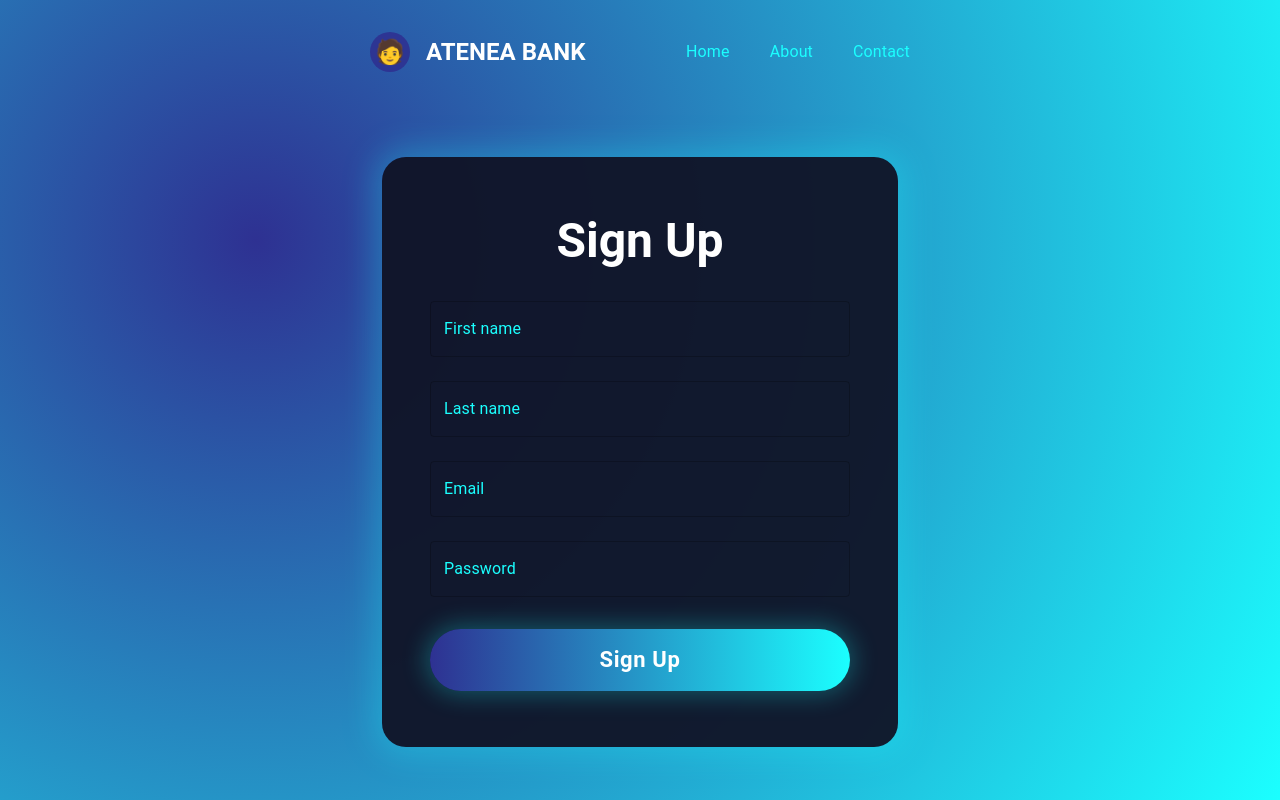
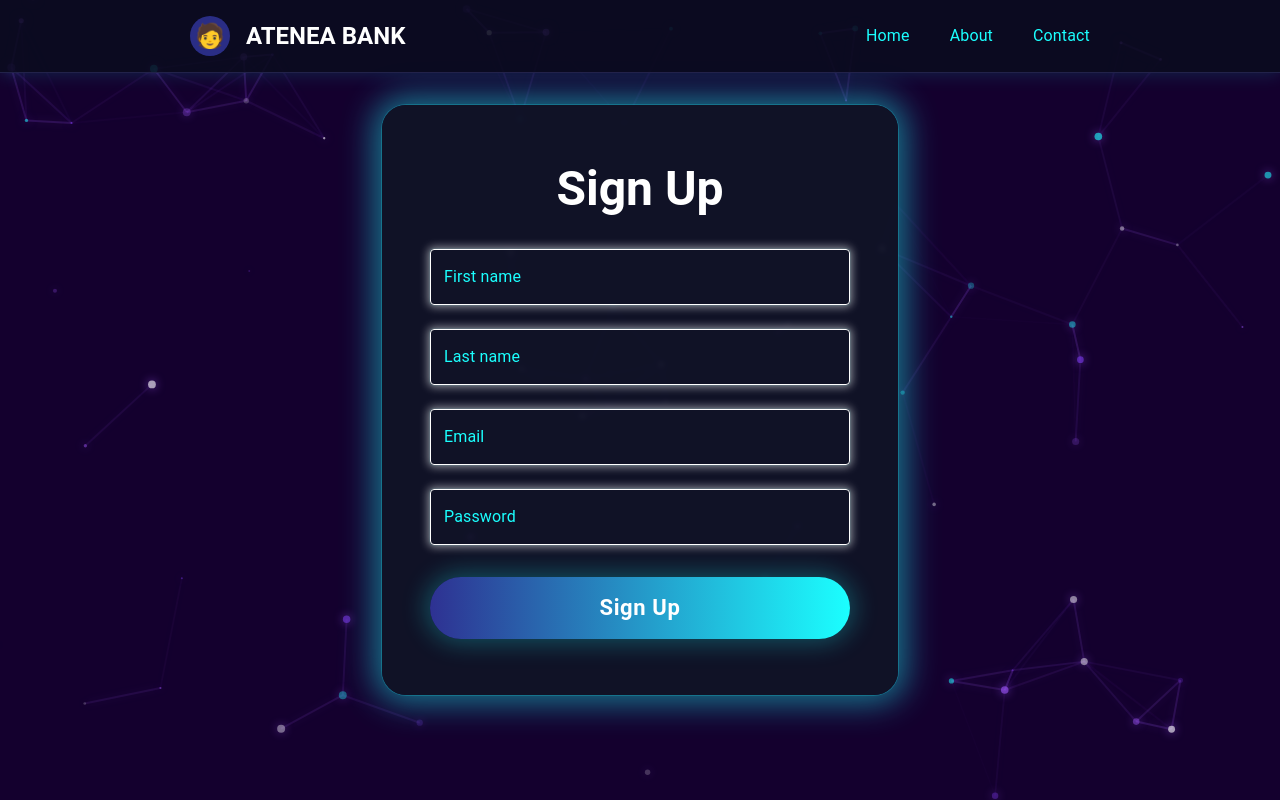
Before and after one commit to Atenea-Conocimientos/redux-athena-bank, a React (Vite) app in the folder frontend/: page / in a window 1280 px wide. Built offline with nearby package versions, Linux system fonts and the light colour scheme.

Commit message:
Added expected neon colors

```diff
--- a/frontend/package.json
+++ b/frontend/package.json
@@ -19,7 +19,10 @@
     "react": "^19.0.0",
     "react-dom": "^19.0.0",
     "react-i18next": "^15.5.1",
-    "react-redux": "^9.2.0"
+    "react-redux": "^9.2.0",
+    "react-tsparticles": "^2.12.2",
+    "tsparticles": "^2.12.0",
+    "tsparticles-engine": "^2.12.0"
   },
   "devDependencies": {
     "@eslint/js": "^9.22.0",
--- /dev/null
+++ b/frontend/src/components/NeonParticlesBackground.tsx
@@ -0,0 +1,70 @@
+import { useCallback } from 'react';
+import { loadFull } from 'tsparticles';
+import { Engine, Container } from 'tsparticles-engine';
+import Particles from 'react-tsparticles';
+
+const NeonParticlesBackground = () => {
+  const particlesInit = useCallback(async (engine: Engine) => {
+    await loadFull(engine);
+  }, []);
+
+  return (
+    <Particles
+      id="tsparticles"
+      init={particlesInit}
+      style={{
+        position: 'fixed',
+        top: 0,
+        left: 0,
+        width: '100vw',
+        height: '100vh',
+        zIndex: 0,
+      }}
+      options={{
+        background: {
+          color: '#14002e',
+        },
+        fullScreen: { enable: false },
+        fpsLimit: 60,
+        particles: {
+          number: { value: 70, density: { enable: true, area: 900 } },
+          color: { value: ['#a259ff', '#1bffff', '#fff', '#7c3aed'] },
+          shape: { type: 'circle' },
+          opacity: {
+            value: 0.6,
+            anim: { enable: true, speed: 0.7, opacity_min: 0.2, sync: false },
+          },
+          size: {
+            value: 4,
+            random: { enable: true, minimumValue: 2 },
+            anim: { enable: true, speed: 2, size_min: 1, sync: false },
+          },
+          links: {
+            enable: true,
+            distance: 130,
+            color: '#a259ff',
+            opacity: 0.25,
+            width: 2,
+            shadow: {
+              enable: true,
+              color: '#a259ff',
+              blur: 10,
+            },
+          },
+          move: {
+            enable: true,
+            speed: 1.5,
+            direction: 'none',
+            random: false,
+            straight: false,
+            outModes: { default: 'out' },
+            attract: { enable: false },
+          },
+        },
+        detectRetina: true,
+      }}
+    />
+  );
+};
+
+export default NeonParticlesBackground;
--- a/frontend/src/components/SignUp.tsx
+++ b/frontend/src/components/SignUp.tsx
@@ -1,6 +1,7 @@
 import React from 'react';
 import { Box, Button, TextField, Typography, Paper } from '@mui/material';
 import { useTranslation } from 'react-i18next';
+import NeonParticlesBackground from './NeonParticlesBackground';
 
 const gradient = 'linear-gradient(90deg, #2E3192 0%, #1BFFFF 100%)';
 
@@ -11,24 +12,42 @@ const SignUp: React.FC = () => {
       sx={{
         minHeight: '100vh',
         minWidth: '100vw',
-        background: 'radial-gradient(circle at 20% 30%, #2e3192 0%, #1bffff 100%)',
+        background: 'transparent',
         display: 'flex',
         flexDirection: 'column',
         alignItems: 'center',
         justifyContent: 'center',
         position: 'relative',
+        zIndex: 1,
       }}
     >
-      {/* Header and Nav */}
-      <Box sx={{
+      <NeonParticlesBackground />
+      {/* Header and Nav - now always at the top */}
+      <Box
+        sx={{
           width: '100%',
-        maxWidth: 540,
+          position: 'fixed',
+          top: 0,
+          left: 0,
+          zIndex: 10,
+          bgcolor: 'rgba(10, 12, 30, 0.85)',
+          borderBottom: '1px solid #22224a',
+          boxShadow: '0 2px 16px 0 #1bffff22',
+          display: 'flex',
+          justifyContent: 'center',
+        }}
+      >
+        <Box
+          sx={{
+            width: '100%',
+            maxWidth: 900,
             display: 'flex',
             justifyContent: 'space-between',
             alignItems: 'center',
-        mb: { xs: 2, sm: 4 },
-        mt: { xs: 2, sm: 4 },
-      }}>
+            px: { xs: 2, sm: 4 },
+            py: 2,
+          }}
+        >
           <Box sx={{ display: 'flex', alignItems: 'center' }}>
             <Box
               sx={{
@@ -62,6 +81,7 @@ const SignUp: React.FC = () => {
             </Typography>
           </Box>
         </Box>
+      </Box>
       {/* Sign Up Form */}
       <Box sx={{ flex: 1, display: 'flex', alignItems: 'center', justifyContent: 'center', width: '100%' }}>
         <Paper
@@ -70,14 +90,15 @@ const SignUp: React.FC = () => {
             px: { xs: 2, sm: 6 },
             py: { xs: 4, sm: 7 },
             borderRadius: 6,
-            background: 'rgba(16, 20, 38, 0.95)',
-            boxShadow: '0 0 32px 8px #1bffff44',
+            background: 'rgba(16, 20, 38, 0.95)', // solid glassmorphic background
+            boxShadow: '0 0 32px 8px #1bffff77, 0 0 0 1px #1bffff33', // stronger neon glow
             minWidth: { xs: 280, sm: 380 },
             maxWidth: 420,
             width: '100%',
             display: 'flex',
             flexDirection: 'column',
             alignItems: 'center',
+            backdropFilter: 'blur(2px)',
           }}
         >
           <Typography variant="h3" fontWeight={700} color="#fff" mb={4}>
@@ -87,21 +108,60 @@ const SignUp: React.FC = () => {
             variant="outlined"
             fullWidth
             label={t('firstName', 'First name')}
-            sx={{ mb: 3, input: { color: '#fff' }, label: { color: '#1BFFFF' } }}
+            sx={{
+              mb: 3,
+              input: { color: '#fff' },
+              label: { color: '#1BFFFF' },
+              '& .MuiOutlinedInput-notchedOutline': {
+                boxShadow: '0 0 8px 2px #fff8, 0 0 2px 0 #1bffff44',
+                borderColor: '#fff',
+                transition: 'box-shadow 0.3s, border-color 0.3s',
+              },
+              '& .MuiOutlinedInput-root.Mui-focused .MuiOutlinedInput-notchedOutline': {
+                boxShadow: '0 0 16px 4px #fff, 0 0 8px 2px #1bffff88',
+                borderColor: '#1bffff',
+              },
+            }}
             InputLabelProps={{ style: { color: '#1BFFFF' } }}
           />
           <TextField
             variant="outlined"
             fullWidth
             label={t('lastName', 'Last name')}
-            sx={{ mb: 3, input: { color: '#fff' }, label: { color: '#1BFFFF' } }}
+            sx={{
+              mb: 3,
+              input: { color: '#fff' },
+              label: { color: '#1BFFFF' },
+              '& .MuiOutlinedInput-notchedOutline': {
+                boxShadow: '0 0 8px 2px #fff8, 0 0 2px 0 #1bffff44',
+                borderColor: '#fff',
+                transition: 'box-shadow 0.3s, border-color 0.3s',
+              },
+              '& .MuiOutlinedInput-root.Mui-focused .MuiOutlinedInput-notchedOutline': {
+                boxShadow: '0 0 16px 4px #fff, 0 0 8px 2px #1bffff88',
+                borderColor: '#1bffff',
+              },
+            }}
             InputLabelProps={{ style: { color: '#1BFFFF' } }}
           />
           <TextField
             variant="outlined"
             fullWidth
             label={t('email', 'Email')}
-            sx={{ mb: 3, input: { color: '#fff' }, label: { color: '#1BFFFF' } }}
+            sx={{
+              mb: 3,
+              input: { color: '#fff' },
+              label: { color: '#1BFFFF' },
+              '& .MuiOutlinedInput-notchedOutline': {
+                boxShadow: '0 0 8px 2px #fff8, 0 0 2px 0 #1bffff44',
+                borderColor: '#fff',
+                transition: 'box-shadow 0.3s, border-color 0.3s',
+              },
+              '& .MuiOutlinedInput-root.Mui-focused .MuiOutlinedInput-notchedOutline': {
+                boxShadow: '0 0 16px 4px #fff, 0 0 8px 2px #1bffff88',
+                borderColor: '#1bffff',
+              },
+            }}
             InputLabelProps={{ style: { color: '#1BFFFF' } }}
           />
           <TextField
@@ -109,7 +169,20 @@ const SignUp: React.FC = () => {
             fullWidth
             type="password"
             label={t('password', 'Password')}
-            sx={{ mb: 4, input: { color: '#fff' }, label: { color: '#1BFFFF' } }}
+            sx={{
+              mb: 4,
+              input: { color: '#fff' },
+              label: { color: '#1BFFFF' },
+              '& .MuiOutlinedInput-notchedOutline': {
+                boxShadow: '0 0 8px 2px #fff8, 0 0 2px 0 #1bffff44',
+                borderColor: '#fff',
+                transition: 'box-shadow 0.3s, border-color 0.3s',
+              },
+              '& .MuiOutlinedInput-root.Mui-focused .MuiOutlinedInput-notchedOutline': {
+                boxShadow: '0 0 16px 4px #fff, 0 0 8px 2px #1bffff88',
+                borderColor: '#1bffff',
+              },
+            }}
             InputLabelProps={{ style: { color: '#1BFFFF' } }}
           />
           <Button
```
Also changed, not shown: 1 other file (tests, documents, lock files or other folders). Lines whose indentation alone changed are shown as unchanged.
